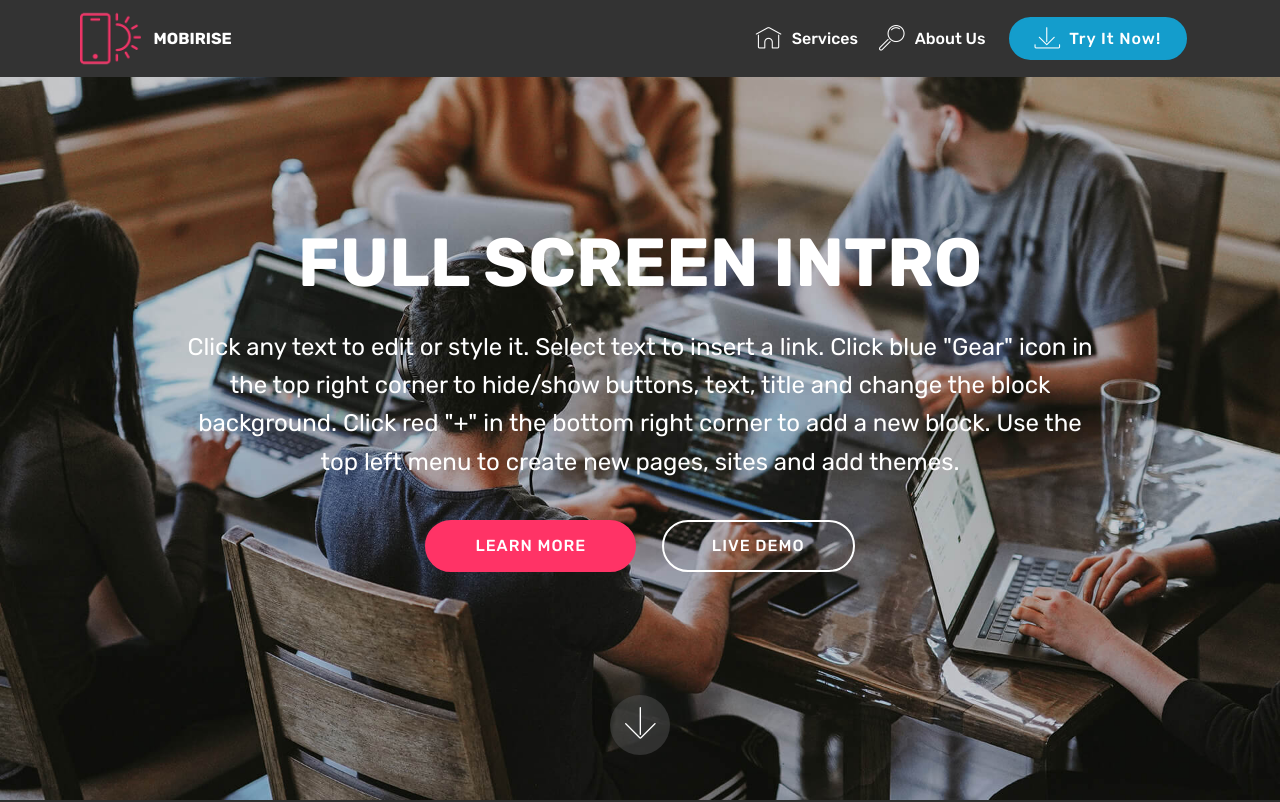
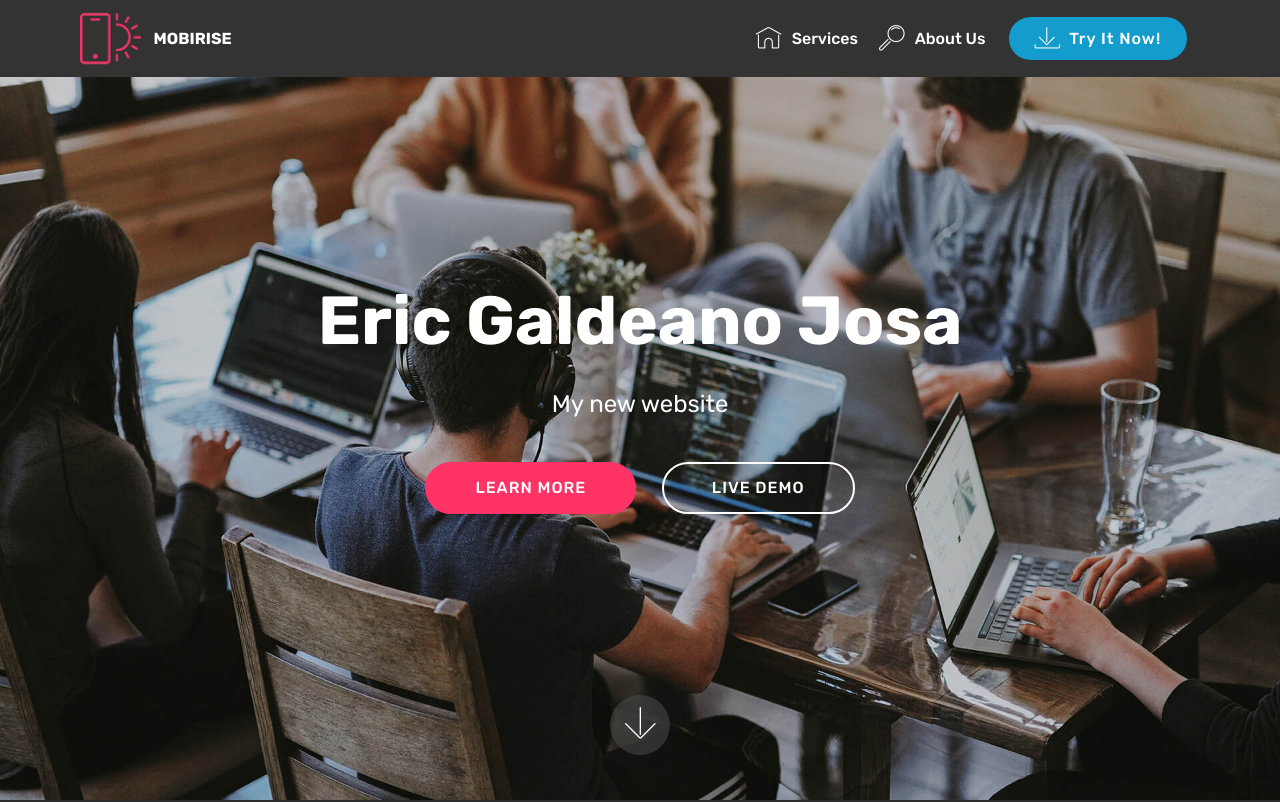
Before and after one commit to ericgaldeano/ericgaldeano.github.io, a plain HTML site: page index.html in a window 1280 px wide. Shown: the top 802 px of the page. Drawn offline with Linux system fonts and the light colour scheme; files whose address does not match are found by name.

Commit message:
create github pages

```diff
--- a/index.html
+++ b/index.html
@@ -74,7 +74,7 @@
     </nav>
 </section>
 
-<section class="engine"><a href="https://mobirise.info/h">how to create your own web page for free</a></section><section class="cid-qTkA127IK8 mbr-fullscreen mbr-parallax-background" id="header2-1">
+<section class="engine"><a href="https://mobirise.info/l">free website templates</a></section><section class="cid-qTkA127IK8 mbr-fullscreen mbr-parallax-background" id="header2-1">
 
 
 
@@ -84,12 +84,9 @@
         <div class="row justify-content-md-center">
             <div class="mbr-white col-md-10">
                 <h1 class="mbr-section-title mbr-bold pb-3 mbr-fonts-style display-1">
-                    FULL SCREEN INTRO
-                </h1>
+                    Eric Galdeano Josa</h1>
 
-                <p class="mbr-text pb-3 mbr-fonts-style display-5">
-                    Click any text to edit or style it. Select text to insert a link. Click blue "Gear" icon in the top right corner to hide/show buttons, text, title and change the block background. Click red "+" in the bottom right corner to add a new block. Use the top left menu to create new pages, sites and add themes.
-                </p>
+                <p class="mbr-text pb-3 mbr-fonts-style display-5">My new website</p>
                 <div class="mbr-section-btn"><a class="btn btn-md btn-secondary display-4" href="https://mobirise.com">LEARN MORE</a>
                     <a class="btn btn-md btn-white-outline display-4" href="https://mobirise.com">LIVE DEMO</a></div>
             </div>
```
Also changed, not shown: 1 other file.
